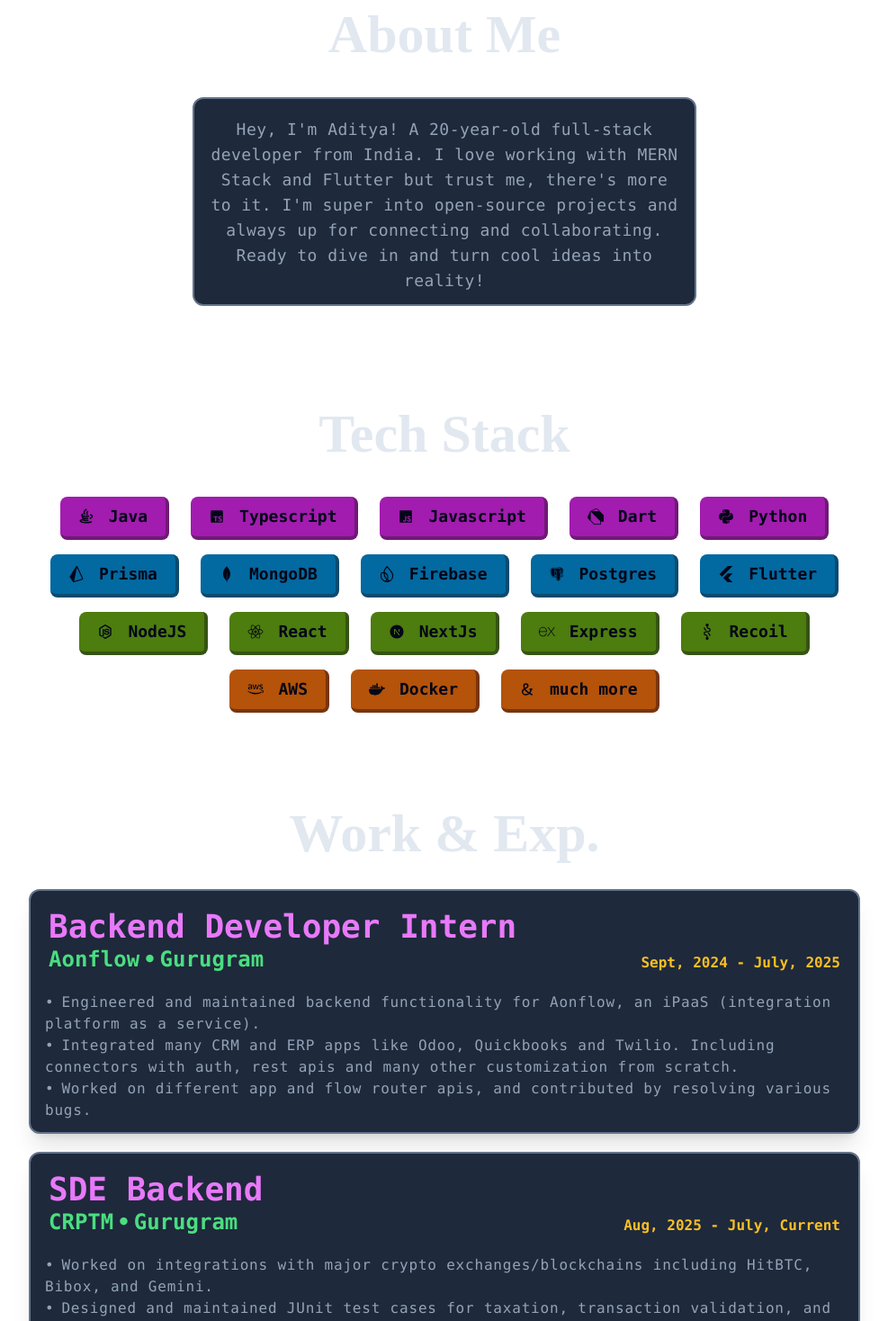
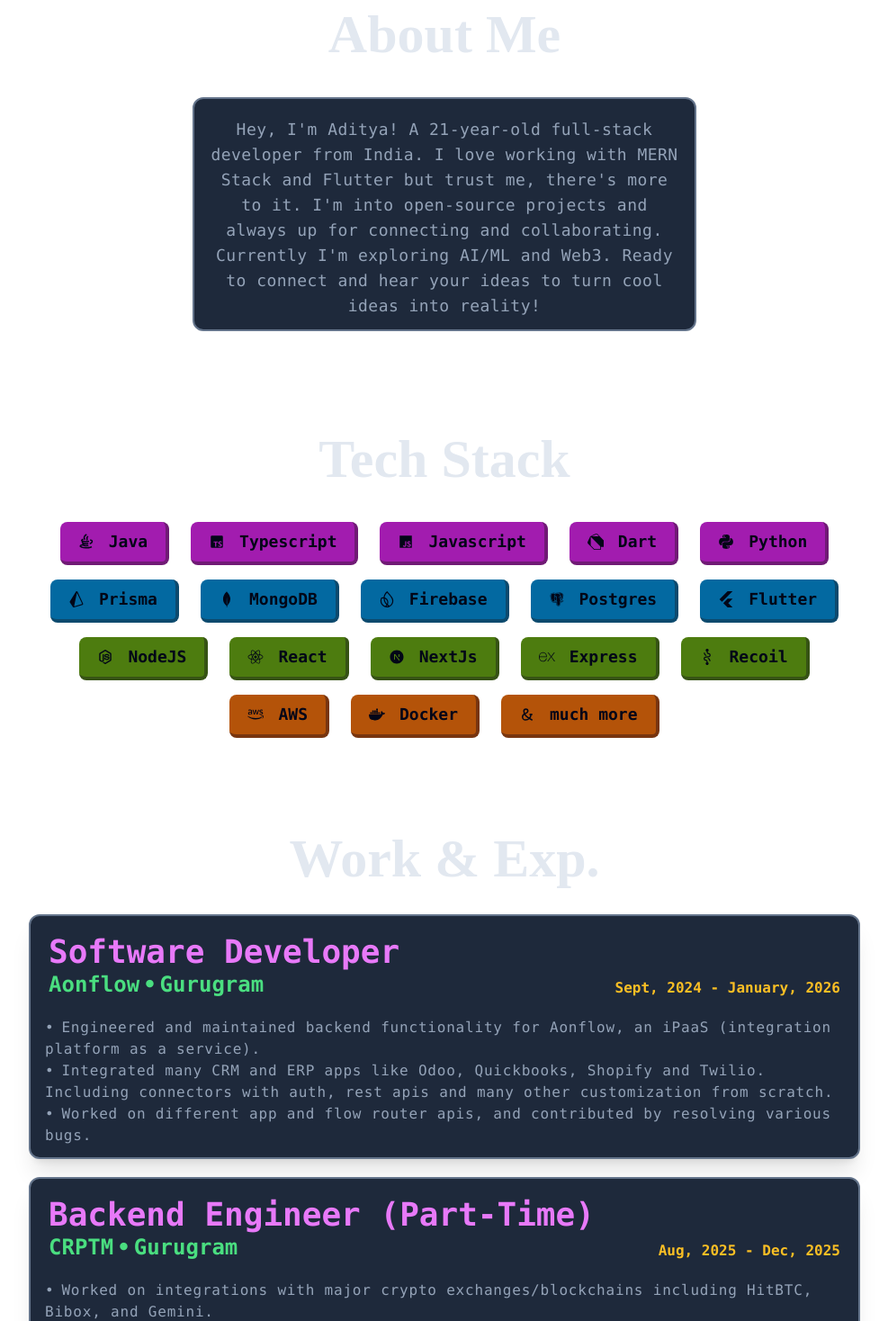
Before and after one commit to adityarawat45/My_Portfolio, a React (Vite) app: page / in a window 1280 px wide. Shown: the part 940-2408 px from the top of the page at 90% size, without its empty margins (146-1133 px from the left). Built offline with nearby package versions, Linux system fonts and the light colour scheme; a web font is replaced by a local one.

Commit message:
Fixed some details and typo etc

```diff
--- a/src/components/About.jsx
+++ b/src/components/About.jsx
@@ -26,7 +26,7 @@
           transition={{ duration: 0.6, bounce: 0.4, type: 'spring' }}
           className="flex flex-col justify-center mt-10 w-full md:w-3/6 border-b-2 border-r-2 border-l-2 border-t-2 rounded-b-xl rounded-t-xl border-slate-500 bg-slate-800 items-center">
           <div className="mt-2 text-center lg:mt-5 px-4 font-mono font-extralight md:font-medium text-sm md:text-lg text-slate-400 pb-3 tracking-normal md:tracking-wide">
-            Hey, I'm Aditya! A 20-year-old full-stack developer from India. I love working with MERN Stack and Flutter but trust me, there's more to it. I'm super into open-source projects and always up for connecting and collaborating. Ready to dive in and turn cool ideas into reality!
+            Hey, I'm Aditya! A 21-year-old full-stack developer from India. I love working with MERN Stack and Flutter but trust me, there's more to it. I'm into open-source projects and always up for connecting and collaborating. Currently I'm exploring AI/ML and Web3. Ready to connect and hear your ideas to turn cool ideas into reality!
           </div>
         </motion.div>
       </div>
--- a/src/components/Work.jsx
+++ b/src/components/Work.jsx
@@ -7,13 +7,13 @@
         <div className='flex-col justify-center px-4 md:px-6'>
         <div className="text-4xl md:text-6xl font-tiny5 md:mt-24 md:mb-8 mt-8 text-center font-bold text-slate-200">Work & Exp.</div>
         {/* Aonflow */}
-        {<WorkTemplate profile={"Backend Developer Intern"} org={"Aonflow"} Location={"Gurugram"} mode={"On-Site"} start={"Sept, 2024"} end={"July, 2025"}
+        {<WorkTemplate profile={"Software Developer"} org={"Aonflow"} Location={"Gurugram"} mode={"On-Site"} start={"Sept, 2024"} end={"January, 2026"}
         pointOne={"Engineered and maintained backend functionality for Aonflow, an iPaaS (integration platform as a service)."}
-        pointTwo={"Integrated many CRM and ERP apps like Odoo, Quickbooks and Twilio. Including connectors with auth, rest apis and many other customization from scratch."}
+        pointTwo={"Integrated many CRM and ERP apps like Odoo, Quickbooks, Shopify and Twilio. Including connectors with auth, rest apis and many other customization from scratch."}
         pointThree={"Worked on different app and flow router apis, and contributed by resolving various bugs."}
         ></WorkTemplate>}
         {/* CRPTM */}
-        {<WorkTemplate profile={"SDE Backend"} org={"CRPTM"} Location={"Gurugram"} mode={"On-Site"} start={"Aug, 2025"} end={"July, Current"}
+        {<WorkTemplate profile={"Backend Engineer (Part-Time)"} org={"CRPTM"} Location={"Gurugram"} mode={"On-Site"} start={"Aug, 2025"} end={"Dec, 2025"}
         pointOne={"Worked on integrations with major crypto exchanges/blockchains including HitBTC, Bibox, and Gemini."}
         pointTwo={"Designed and maintained JUnit test cases for taxation, transaction validation, and integration modules."}
         pointThree={"Designed and implemented taxation computation logics for cryptocurrency trades and crypto transactions."}
```
